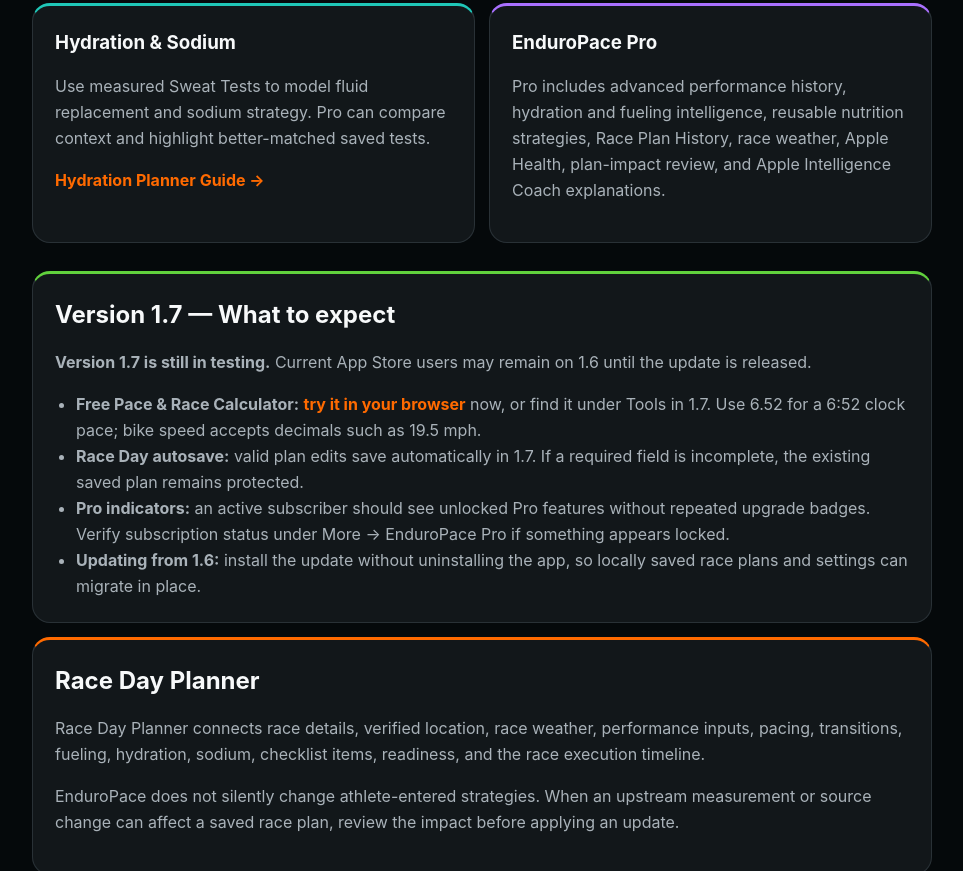
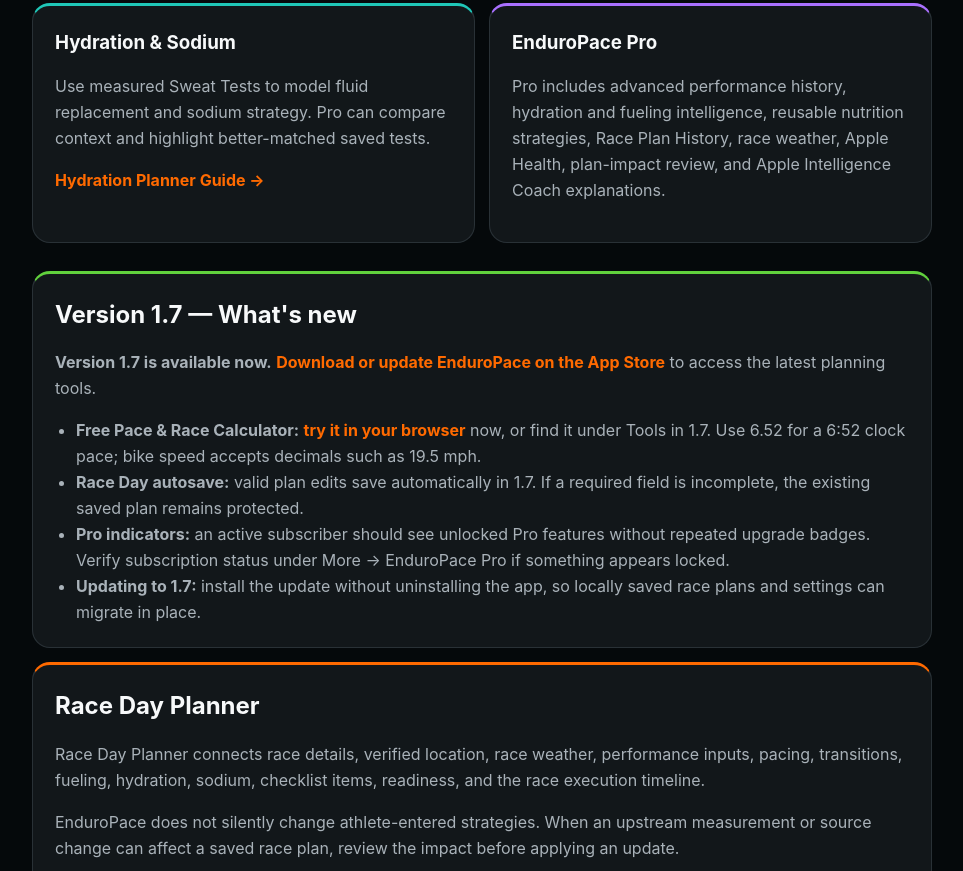
Before and after one commit to mmagriGH/enduropace-site, a plain HTML site: page support.html in a window 1280 px wide. Shown: the part 1007-1878 px from the top of the page, without its empty margins (158-1121 px from the left). Drawn offline with Linux system fonts and the light colour scheme.

Commit message:
Update EnduroPace website content for released v1.7

```diff
--- a/support.html
+++ b/support.html
@@ -3,7 +3,7 @@
 <head>
   <meta charset="UTF-8" />
   <meta name="viewport" content="width=device-width, initial-scale=1.0" />
-  <meta name="description" content="EnduroPace support for the current 1.6 app and upcoming 1.7 update, including Pace &amp; Race Calculator, automatic Race Day Plan saving, Pro access, Apple Health, Watch, nutrition and privacy." />
+  <meta name="description" content="EnduroPace support for version 1.7, including Pace &amp; Race Calculator, automatic Race Day Plan saving, Pro access, Apple Health, Watch, nutrition and privacy." />
   <title>Support | EnduroPace</title>
   <style>
     :root {
@@ -212,7 +212,7 @@
   </header>
 
   <main>
-    <span class="version-badge">Version 1.6 · 1.7 Preview</span>
+    <span class="version-badge">Version 1.7 · Available now</span>
     <h1>Need help?</h1>
     <p>Help with EnduroPace, EnduroPace Pro, connected data, subscriptions, and race planning.</p>
 
@@ -258,13 +258,13 @@
     </div>
 
     <section class="card green">
-      <h2>Version 1.7 — What to expect</h2>
-      <p><strong>Version 1.7 is still in testing.</strong> Current App Store users may remain on 1.6 until the update is released.</p>
+      <h2>Version 1.7 — What's new</h2>
+      <p><strong>Version 1.7 is available now.</strong> <a href="https://apps.apple.com/us/app/enduropace/id6779810332">Download or update EnduroPace on the App Store</a> to access the latest planning tools.</p>
       <ul class="release-list">
         <li><strong>Free Pace &amp; Race Calculator:</strong> <a href="pace-calculator.html">try it in your browser</a> now, or find it under Tools in 1.7. Use 6.52 for a 6:52 clock pace; bike speed accepts decimals such as 19.5 mph.</li>
         <li><strong>Race Day autosave:</strong> valid plan edits save automatically in 1.7. If a required field is incomplete, the existing saved plan remains protected.</li>
         <li><strong>Pro indicators:</strong> an active subscriber should see unlocked Pro features without repeated upgrade badges. Verify subscription status under More → EnduroPace Pro if something appears locked.</li>
-        <li><strong>Updating from 1.6:</strong> install the update without uninstalling the app, so locally saved race plans and settings can migrate in place.</li>
+        <li><strong>Updating to 1.7:</strong> install the update without uninstalling the app, so locally saved race plans and settings can migrate in place.</li>
       </ul>
     </section>
 
```
